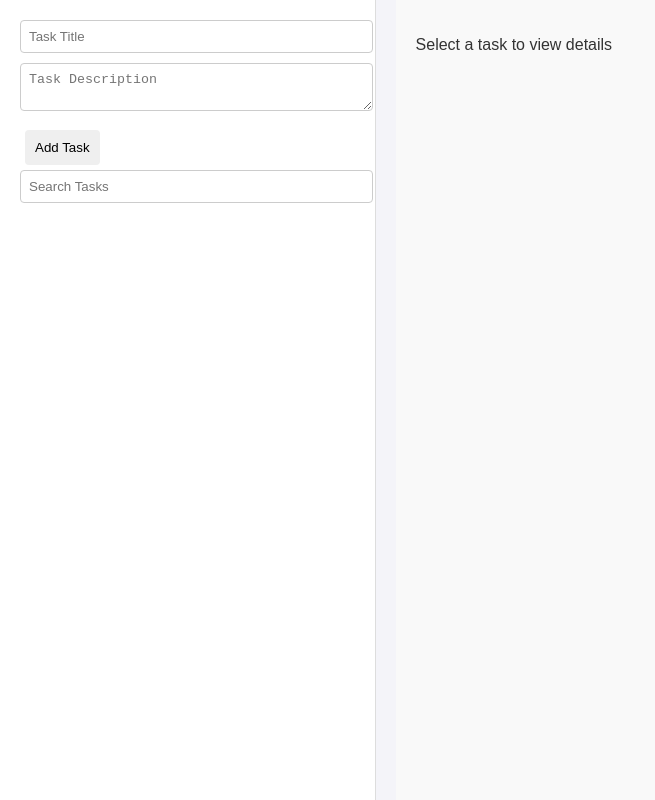
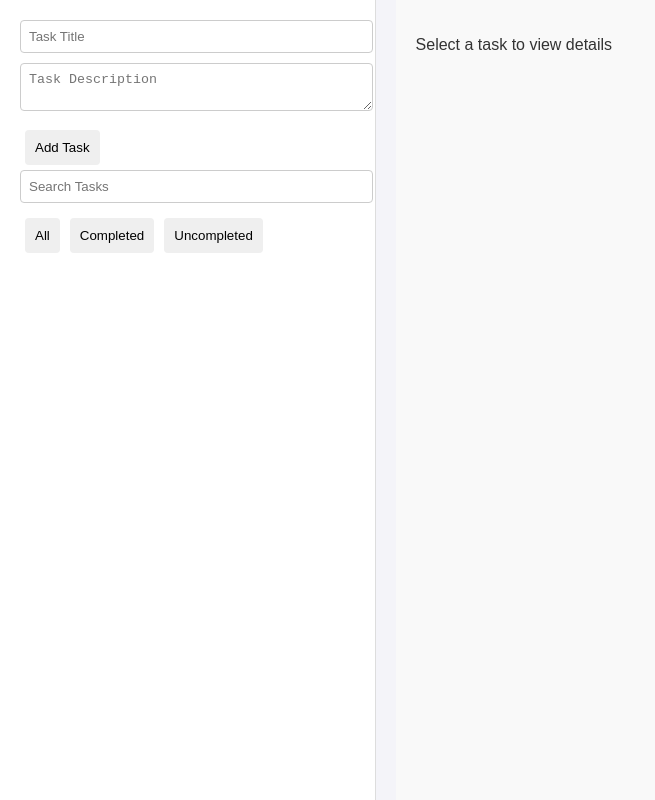
Before and after one commit to gutsy4heart/React, a React app: page / in a window 1280 px wide. Shown: the whole page, without its empty margins (0-655 px from the left). Built offline with nearby package versions, Linux system fonts and the light colour scheme.

Commit message:
filters is fixed

```diff
--- a/src/components/TaskList.tsx
+++ b/src/components/TaskList.tsx
@@ -13,6 +13,7 @@ const TaskList: React.FC = () => {
     const [title, setTitle] = useState<string>('');
     const [description, setDescription] = useState<string>('');
 
+    // Фильтрация задач
     const filteredTasks: Task[] =
         filter === 'all'
             ? tasks
@@ -52,6 +53,10 @@ const TaskList: React.FC = () => {
         dispatch({ type: 'DELETE_TASK', payload: taskId });
     };
 
+    const setFilter = (filterType: string) => {
+        dispatch({ type: 'SET_FILTER', payload: filterType });
+    };
+
     const selectedTask = tasks.find((task) => task.id === selectedTaskId);
 
     return (
@@ -81,6 +86,11 @@ const TaskList: React.FC = () => {
                             dispatch({ type: 'SET_SEARCH_QUERY', payload: e.target.value })
                         }
                     />
+                </div>
+                <div>
+                    <button onClick={() => setFilter('all')}>All</button>
+                    <button onClick={() => setFilter('completed')}>Completed</button>
+                    <button onClick={() => setFilter('uncompleted')}>Uncompleted</button>
                 </div>
                 <ul>
                     {searchedTasks.map((task) => (
--- a/src/redux/tasksReducer.ts
+++ b/src/redux/tasksReducer.ts
@@ -20,6 +20,7 @@ export const tasksReducer = (state: RootState = initialState, action: Action): R
                 ...state,
                 filter: action.payload,
             };
+
         case 'SET_SEARCH_QUERY':
             return {
                 ...state,
```
